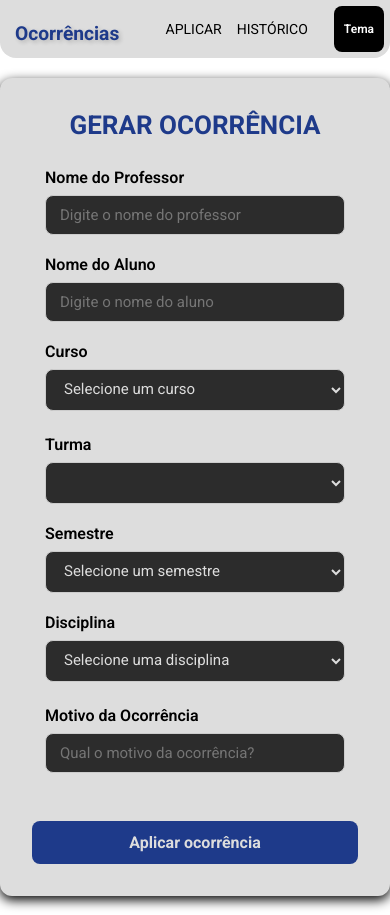
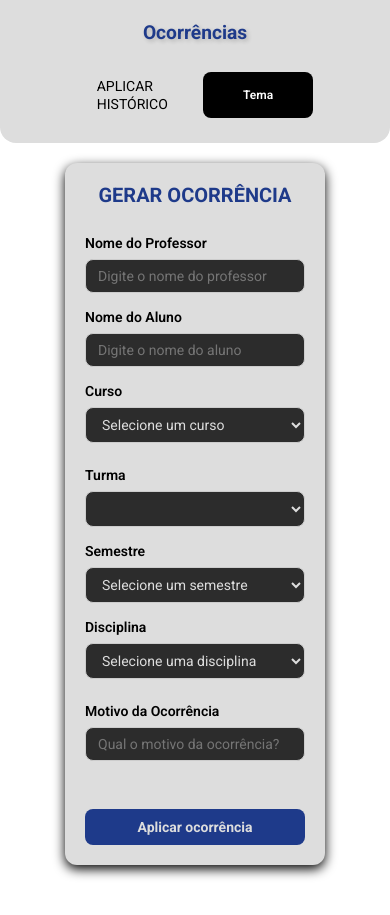
Before and after one commit to poxalack/ocorrencia, a React (Vite) app: page /ocorrencia in a window 390 px wide. After the commit the page ends 884 px from the top, so only its background shows below. Built offline with nearby package versions, Linux system fonts and the light colour scheme.

Commit message:
fixReponsividade

```diff
--- a/src/components/CriarOcorrencia.css
+++ b/src/components/CriarOcorrencia.css
@@ -175,3 +175,87 @@ button:hover {
   font-family: "Roboto", sans-serif;
   color: var(--color-white-and-black);
 }
+
+@media (max-width: 1024px) {
+  .occurrence-container {
+    padding: 24px;
+  }
+
+  .input-row {
+    gap: 16px;
+  }
+
+  .input-group {
+    min-width: 220px;
+    max-width: 100%;
+  }
+
+  .occurrence-container h2 {
+    font-size: 22px;
+  }
+
+  button {
+    width: 100%;
+  }
+}
+
+@media (max-width: 768px) {
+  .occurrence-container {
+    padding: 20px;
+  }
+
+  .input-row {
+    flex-direction: column;
+    align-items: center;
+  }
+
+  .input-group {
+    width: 100%;
+    max-width: 100%;
+  }
+
+  .resultado-ocorrencia {
+    padding: 20px;
+  }
+
+  .resultado-ocorrencia h3 {
+    font-size: 18px;
+  }
+
+  .resultado-ocorrencia p {
+    font-size: 14px;
+  }
+}
+
+@media (max-width: 480px) {
+  .occurrence-container h2 {
+    font-size: 20px;
+  }
+
+  .input-group label {
+    font-size: 14px;
+  }
+
+  .input-group input,
+  .input-group select {
+    font-size: 14px;
+    padding: 8px 12px;
+  }
+
+  button {
+    font-size: 14px;
+    padding: 10px 24px;
+  }
+
+  .resultado-ocorrencia {
+    padding: 16px;
+  }
+
+  .resultado-ocorrencia h3 {
+    font-size: 16px;
+  }
+
+  .resultado-ocorrencia p {
+    font-size: 13px;
+  }
+}
--- a/src/components/ListadeOcorrencia.css
+++ b/src/components/ListadeOcorrencia.css
@@ -56,3 +56,43 @@
   max-height: 500px;
   margin-top: 12px;
 }
+
+@media (max-width: 768px) {
+  .lista-container {
+    padding: 24px;
+  }
+
+  .lista-container h2 {
+    font-size: 22px;
+  }
+
+  .item-ocorrencia {
+    padding: 14px 16px;
+  }
+
+  .item-ocorrencia p {
+    font-size: 16px;
+  }
+
+  .item-ocorrencia.expandido .detalhes {
+    max-height: 600px;
+  }
+}
+
+@media (max-width: 480px) {
+  .lista-container {
+    padding: 16px;
+  }
+
+  .lista-container h2 {
+    font-size: 20px;
+  }
+
+  .item-ocorrencia {
+    padding: 12px 12px;
+  }
+
+  .item-ocorrencia p {
+    font-size: 14px;
+  }
+}
--- a/src/ocorrencia/index.css
+++ b/src/ocorrencia/index.css
@@ -136,13 +136,49 @@ ol-head {
     transform: scale(0.98);
 }
 
-@media (max-width: 480px) {
+@media (max-width: 1024px) {
   .h1-main {
-    font-size: 2rem;
+    font-size: 6rem;
   }
 
   .p-main {
-    font-size: 0.95rem;
+    font-size: 1.2rem;
+    padding: 0 20px;
+  }
+
+  .head {
+    flex-direction: column;
+    gap: 10px;
+    text-align: center;
+  }
+
+  .li-head {
+    justify-content: center;
+    flex-wrap: wrap;
+  }
+}
+
+@media (max-width: 768px) {
+  .h1-main {
+    font-size: 4rem;
+  }
+
+  .p-main {
+    font-size: 1.1rem;
+  }
+
+  .h1-head {
+    font-size: 1.6rem;
+  }
+}
+
+@media (max-width: 480px) {
+  .h1-main {
+    font-size: 2.5rem;
+  }
+
+  .p-main {
+    font-size: 1rem;
   }
 
   .h1-head {
@@ -152,7 +188,10 @@ ol-head {
   .botao-login,
   .botao-tema {
     font-size: 12px;
-    padding: 5px 10px;
-    margin: 6px;
+    padding: 6px 12px;
+  }
+
+  .head {
+    padding: 10px;
   }
 }
--- a/src/ocorrencia/login.css
+++ b/src/ocorrencia/login.css
@@ -97,13 +97,49 @@
     font-size: 2.5rem;
 }
 
-@media (max-width: 480px) {
+@media (max-width: 1024px) {
   .h1-main {
-    font-size: 2rem;
+    font-size: 6rem;
   }
 
   .p-main {
-    font-size: 0.95rem;
+    font-size: 1.2rem;
+    padding: 0 20px;
+  }
+
+  .head {
+    flex-direction: column;
+    gap: 10px;
+    text-align: center;
+  }
+
+  .li-head {
+    justify-content: center;
+    flex-wrap: wrap;
+  }
+}
+
+@media (max-width: 768px) {
+  .h1-main {
+    font-size: 4rem;
+  }
+
+  .p-main {
+    font-size: 1.1rem;
+  }
+
+  .h1-head {
+    font-size: 1.6rem;
+  }
+}
+
+@media (max-width: 480px) {
+  .h1-main {
+    font-size: 2.5rem;
+  }
+
+  .p-main {
+    font-size: 1rem;
   }
 
   .h1-head {
@@ -113,7 +149,10 @@
   .botao-login,
   .botao-tema {
     font-size: 12px;
-    padding: 5px 10px;
-    margin: 6px;
+    padding: 6px 12px;
+  }
+
+  .head {
+    padding: 10px;
   }
 }
```
